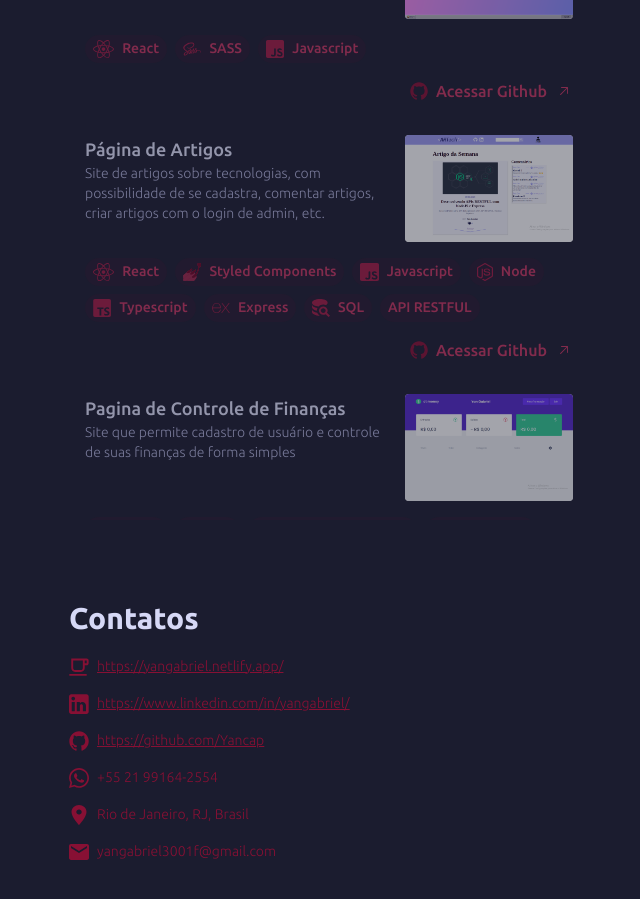
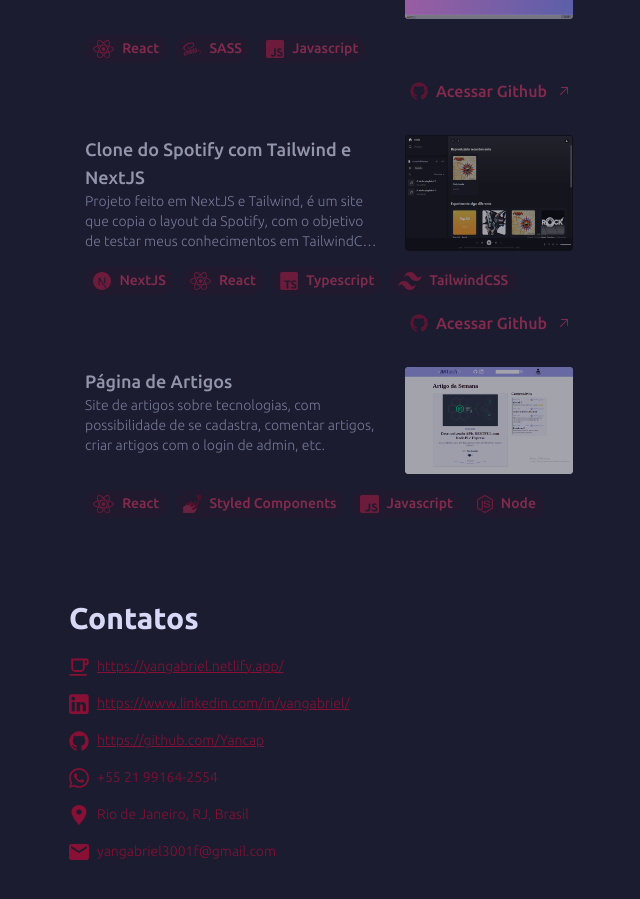
Before and after one commit to Yancap/app, a Next.js app: page / in a window 1280 px wide. Shown: the part 1000-1899 px from the top of the page, without its empty margins (571-1211 px from the left). Built offline with nearby package versions, Linux system fonts and the light colour scheme.

Commit message:
add spotify project

```diff
--- a/src/components/Projects/index.tsx
+++ b/src/components/Projects/index.tsx
@@ -54,7 +54,7 @@
             <h4 className='text-purple-200/20 text-sm border-b-2 pb-2 w-5/6'>
                 Projetos Pessoais
             </h4>
-            <Project key={1} image='portfolio.png'
+            <Project image='portfolio.png'
                 title='Portfolio Principal'
                 text='Meu portfolio principal, com uma UX baseada no Windows 95 e Macintosh Classic.'
                 techs={[
@@ -65,7 +65,20 @@
                 src='https://yangabriel.netlify.app/'
                 github='https://github.com/Yancap/resume-react'
             />
-            <Project key={2} image='artech.png'
+            <Project  image='spotify.png'
+                title='Clone do Spotify com Tailwind e NextJS'
+                text='Projeto feito em NextJS e Tailwind, é um site que copia o layout da Spotify,
+                com o objetivo de testar meus conhecimentos em TailwindCSS e suas diretivas.'
+                techs={[
+                    {text: 'NextJS', image: 'nextjs',},
+                    {text: 'React', image: 'react',},
+                    {text: 'Typescript', image: 'typescript',},
+                    {text: 'TailwindCSS', image: 'tailwindcss',},
+                ]}
+                src='https://github.com/Yancap/site-animais-projeto-origamid'
+                github='https://github.com/Yancap/site-animais-projeto-origamid'
+            />
+            <Project image='artech.png'
                 title='Página de Artigos'
                 text='Site de artigos sobre tecnologias, com possibilidade de se cadastra, comentar artigos,
                 criar artigos com o login de admin, etc.'
@@ -83,7 +96,7 @@
                 src='https://artech-blog.netlify.app/'
                 github='https://github.com/Yancap/projeto-blog-client'
             />
-            <Project key={3} image='ymoney.png'
+            <Project image='ymoney.png'
                 title='Pagina de Controle de Finanças'
                 text='Site que permite cadastro de usuário e controle de
                 suas finanças de forma simples'
@@ -100,7 +113,7 @@
                 src='https://ymoney.netlify.app/'
                 github='https://github.com/Yancap/projeto-blog-client'
             />
-            <Project key={4} image='login.png'
+            <Project image='login.png'
                 title='Projeto Login'
                 text='Sistema de login básico com NodeJS e React'
                 techs={[
@@ -115,7 +128,7 @@
                 src='https://login-node-react.netlify.app/'
                 github='https://github.com/Yancap/projeto-login-node-react'
             />
-            <Project key={5} image='pizzascript.png'
+            <Project image='pizzascript.png'
                 title='Projeto PizzaScript'
                 text='Site simples de uma pizzaria fictícia desenvolvida em React'
                 techs={[
@@ -128,7 +141,7 @@
                 src='https://pizzascript.netlify.app/'
                 github='https://github.com/Yancap/pizzaria-react'
             />
-            <Project key={6} image='memoria.png'
+            <Project image='memoria.png'
                 title='Jogo da Memoria'
                 text='Jogo da Memoria simples com Javascript'
                 techs={[
@@ -139,7 +152,7 @@
                 src='https://yan-resume.netlify.app/projects/jogo%20da%20memoria%20js/gamem'
                 github='https://github.com/Yancap/Jogo-da-Memoria-com-JavaScript/tree/main'
             />
-            <Project key={7} image='velha.png'
+            <Project image='velha.png'
                 title='Jogo da Velha com Javascript'
                 text='jogo da Velha simples com Javascript'
                 techs={[
@@ -150,7 +163,7 @@
                 src='https://yan-resume.netlify.app/projects/jogo%20da%20velha%20com%20js/gamev'
                 github='https://github.com/Yancap/Jogo-da-Velha-com-Javascript/tree/main'
             />
-            <Project key={8} image='only-github.png'
+            <Project image='only-github.png'
                 title='Site Animais Fantásticos'
                 text='Site simples com objetivo de testar meus conhecimentos em
                 manipulação do DOM'
@@ -162,7 +175,7 @@
                 src='https://github.com/Yancap/site-animais-projeto-origamid'
                 github='https://github.com/Yancap/site-animais-projeto-origamid'
             />
-            <Project key={9} image='python.png'
+            <Project image='python.png'
                 title='Sistema de Login com Python'
                 text='Sistema de login simples, com o objetivo de testar minha lógica
                 de programação em python, POO e MVC'
@@ -174,7 +187,7 @@
                 src='https://github.com/Yancap/sistema-de-login-python'
                 github='https://github.com/Yancap/sistema-de-login-python'
             />
-            <Project key={10} image='python.png'
+            <Project  image='python.png'
                 title='Simulador de Banco com Python'
                 text='Projeto com o objetivo de praticar minha lógica de
                 programação'
@@ -184,10 +197,10 @@
                 src='https://github.com/Yancap/Simulador-de-Banco-em-Python'
                 github='https://github.com/Yancap/Simulador-de-Banco-em-Python'
             />
-            <h4 key={11} data-project className='text-purple-200/20 text-sm border-b-2 pb-2 w-5/6'>
+            <h4  data-project className='text-purple-200/20 text-sm border-b-2 pb-2 w-5/6'>
                 Projetos do Curso Técnico
             </h4>
-            <Project key={12} image='fbit.png'
+            <Project  image='fbit.png'
                 title='Site da Startup FB1T'
                 text='Site de uma startup fictícia'
                 techs={[
@@ -198,7 +211,7 @@
                 ]}
                 src='https://yan-resume.netlify.app/projects/startup_fbit/'
             />
-            <Project key={13} image='fbtech.png'
+            <Project  image='fbtech.png'
                 title='Site da Incubadora FBTech'
                 text='Site da Incubadora de startups fictícia FBTech'
                 techs={[
@@ -208,7 +221,7 @@
                 ]}
                 src='https://yan-resume.netlify.app/projects/site%20da%20incubadora%20(rev%2029)/index.html'
             />
-            <Project key={14} image='python.png'
+            <Project  image='python.png'
                 title='Search Engine com Python'
                 text='Esse é o projeto final do modulo de analise de dados do curso técnico, por conta de limitações do servidor, realizamos a integração Python e Javascript sem a
                 utilização de biblicotecas externas ou framework.'
@@ -221,7 +234,7 @@
                 src='https://github.com/Yancap/Trabalho-Final-do-Modulo-de-Analise-de-Dados/tree/main'
                 github='https://github.com/Yancap/Trabalho-Final-do-Modulo-de-Analise-de-Dados/tree/main'
             />
-            <Project key={15} image='c.png'
+            <Project  image='c.png'
                 title='Show do Milhão em C'
                 text='Trabalho do modulo de Lógica de Programação em C'
                 techs={[
@@ -247,6 +260,19 @@
                 ]}
                 src='https://yangabriel.netlify.app/'
                 github='https://github.com/Yancap/resume-react'
+            />
+            <Project image='spotify.jpg'
+                title='Clone do Spotify com Tailwind e NextJS'
+                text='Projeto feito em NextJS e Tailwind, é um site que copia o layout da Spotify,
+                com o objetivo de testar meus conhecimentos em TailwindCSS e suas diretivas.'
+                techs={[
+                    {text: 'NextJS', image: 'nextjs',},
+                    {text: 'React', image: 'react',},
+                    {text: 'Typescript', image: 'typescript',},
+                    {text: 'TailwindCSS', image: 'tailwindcss',},
+                ]}
+                src='https://github.com/Yancap/site-animais-projeto-origamid'
+                github='https://github.com/Yancap/site-animais-projeto-origamid'
             />
             <Project
                 image='artech.png'
```
Also changed, not shown: public/project/spotify.jpg (added).
